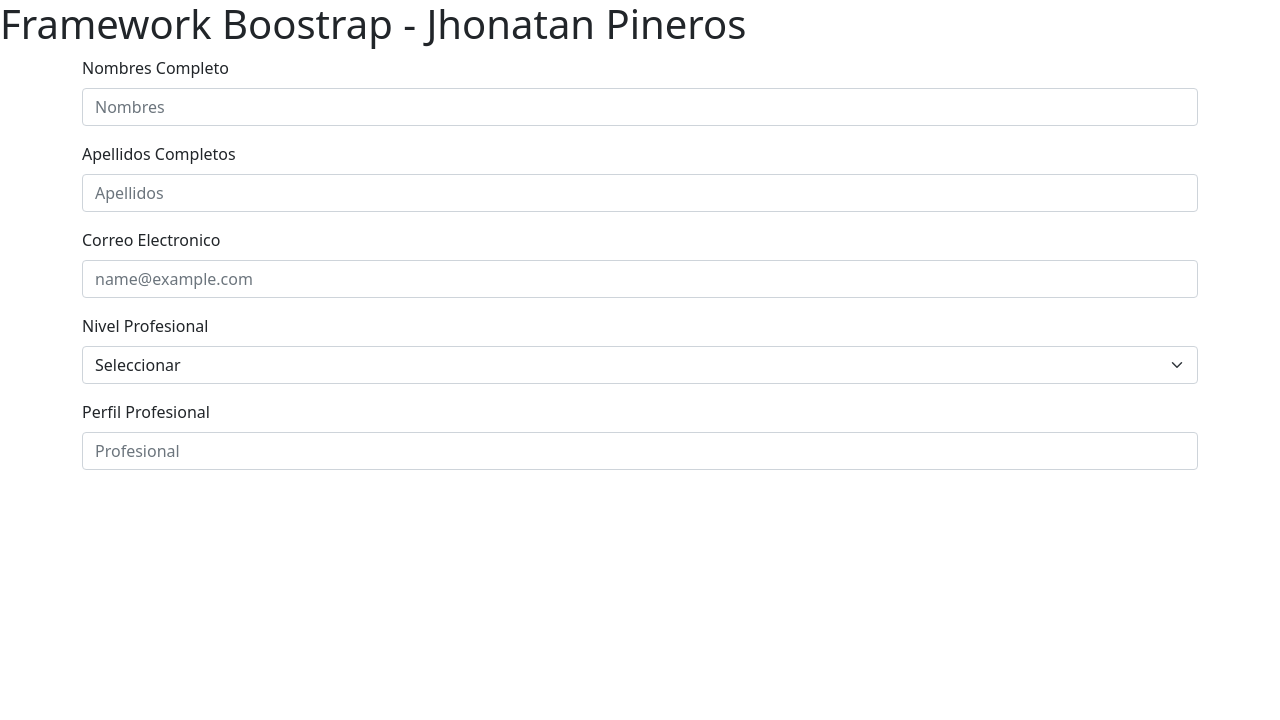
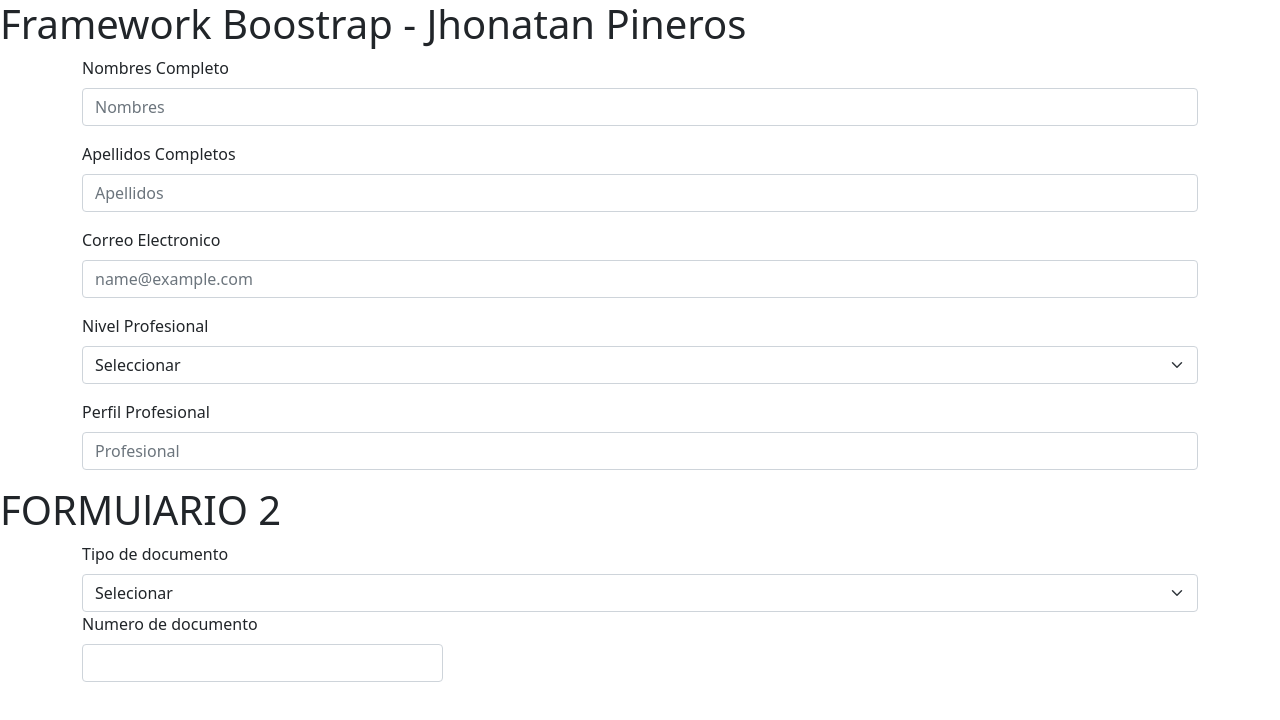
Before and after one commit to JhonatanPi/css_framework_Jhonatan, a plain HTML site: page Boostrap/bootstrap-5.1.3-dist/Index.html in a window 1280 px wide. Drawn offline with nearby package versions, Linux system fonts and the light colour scheme.

Commit message:
FORMULARIO 2

```diff
--- a/Boostrap/bootstrap-5.1.3-dist/Index.html
+++ b/Boostrap/bootstrap-5.1.3-dist/Index.html
@@ -44,6 +44,27 @@
             <input type="email" class="form-control" id="exampleFormControlInput1" placeholder="Profesional">
           </div>
     </div>
+
+    <h1>FORMUlARIO 2</h1>
+
+    <div class="container">
+      <label for="exampleFormControlInput1" class="form-label">Tipo de documento</label>
+      <select class="form-select" aria-label="Default select example">
+        <option selected>Selecionar</option>
+        <option value="1">Tarjeta identidad</option>
+        <option value="2">Cedula de ciudadania</option>
+        <option value="3">Pasaporte</option>
+      </select>
+
+
+      <form class="row g-3">
+        <div class="col-md-4">
+          <label for="validationDefault01" class="form-label">Numero de documento</label>
+          <input type="number" class="form-control" id="validationDefault01" value="Mark" required>
+        </div>
+
+          </div>
+
     </section>
     <!-- Optional JavaScript; choose one of the two! -->
 
```
